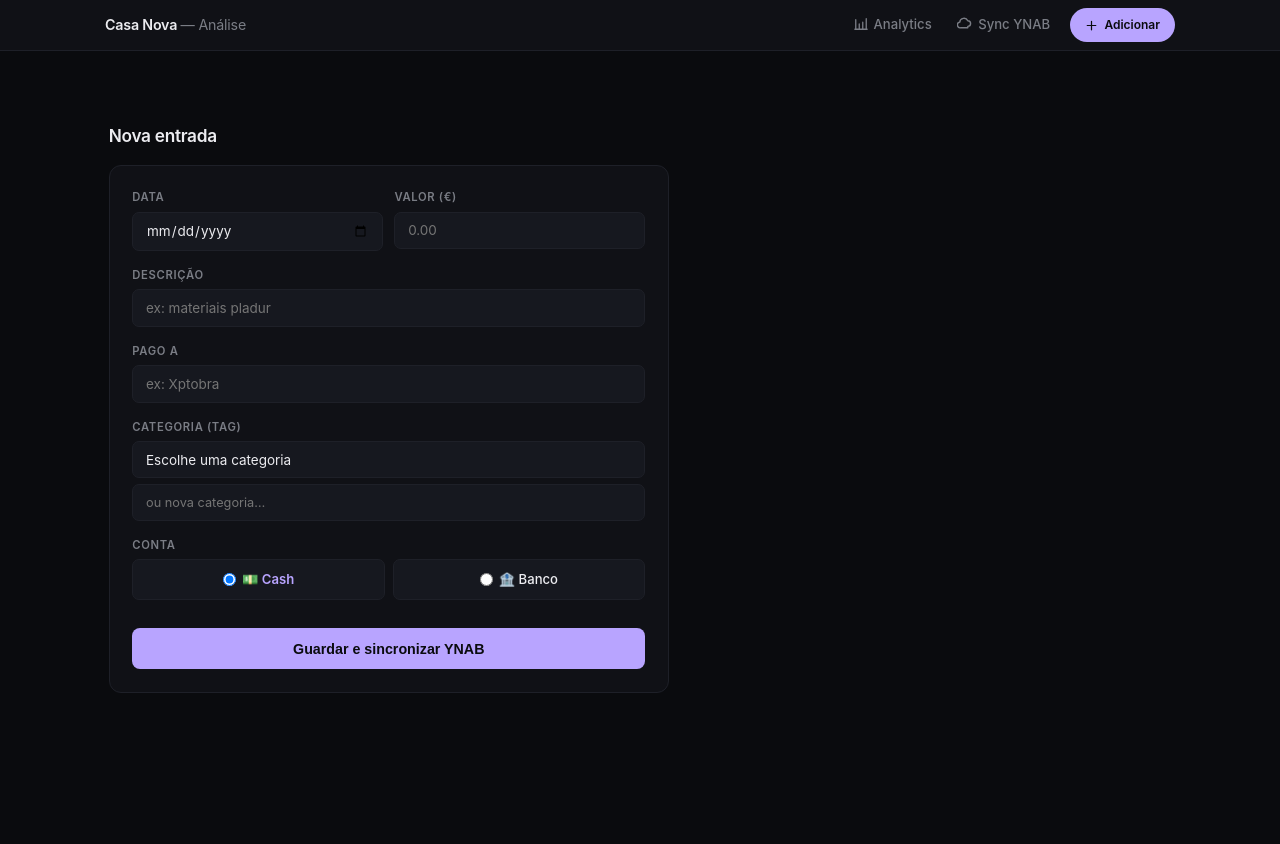
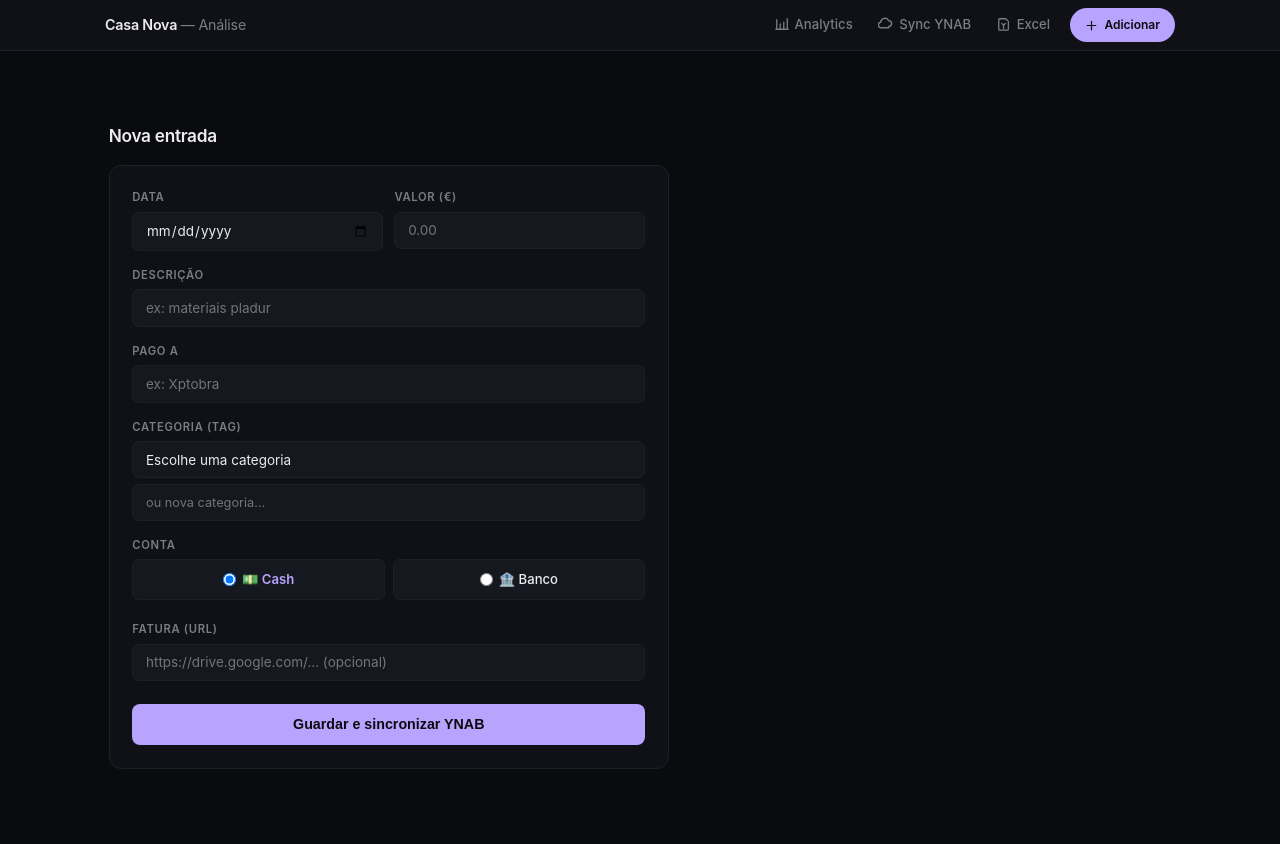
Before and after one commit to luisfilipebarbosa/casa-nova, a Flask app: template templates/add.html in a window 1280 px wide. Before the commit the page ends 693 px from the top, so only its background shows below. Run offline with Flask 3, Linux system fonts and the light colour scheme; the template is opened without the code that fills it, so the values that code supplies are empty; parts of the project's set-up code (start-up, migrations or seed data) failed here and were passed over.

Commit message:
feat: excel quick-open, invoice URLs, fix Método column
- Nav: new "Excel" link that opens the xlsx via `open` (POST /open-excel)
- Add/Sync: optional Fatura URL field written to column J
- Dashboard: 🔗 icon next to amount when an invoice URL exists
- Fix: append_row was skipping column G (Método); mirror Conta into it

Co-Authored-By: Claude Opus 4.7 (1M context) <noreply@anthropic.com>

```diff
--- a/app.py
+++ b/app.py
@@ -124,11 +124,12 @@ def load_gastos():
         raw_h = str(row[7]).strip() if len(row) > 7 and row[7] else ''
         ids = [x.strip() for x in raw_h.split(';') if x.strip()] if raw_h else []
         ynab_ids.update(ids)
+        fatura = str(row[9]).strip() if len(row) > 9 and row[9] else ''
         rows.append({
             'rownum': i, 'date': dt, 'amount': float(v),
             'desc': str(row[2] or ''), 'payee': str(row[3] or ''),
             'tag': str(row[4] or ''), 'conta': str(row[5] or ''),
-            'ynab_ids': ids,
+            'ynab_ids': ids, 'fatura': fatura,
         })
     return rows, ynab_ids
 
@@ -147,7 +148,7 @@ def link_ynab_id(rownum, txn_id):
     cell.value = ';'.join(existing)
     wb.save(NOVA_FILE)
 
-def append_row(dt, amount, desc, payee, tag, conta, ynab_id=None):
+def append_row(dt, amount, desc, payee, tag, conta, ynab_id=None, fatura=None):
     wb = openpyxl.load_workbook(NOVA_FILE)
     ws = wb['💸 Gastos']
     r = ws.max_row + 1
@@ -159,8 +160,11 @@ def append_row(dt, amount, desc, payee, tag, conta, ynab_id=None):
     ws.cell(r, 4, payee)
     ws.cell(r, 5, tag)
     ws.cell(r, 6, conta)
+    ws.cell(r, 7, conta)
     if ynab_id:
         ws.cell(r, 8, ynab_id)
+    if fatura:
+        ws.cell(r, 10, fatura)
     wb.save(NOVA_FILE)
     subprocess.Popen([sys.executable, DASHBOARD_PY])
 
@@ -316,6 +320,7 @@ def add():
             new_tag = request.form.get('newtag', '').strip()
             tag    = new_tag or request.form['tag']
             conta  = request.form.get('conta', 'Cash')
+            fatura = request.form.get('fatura', '').strip() or None
 
             account_id = CASH_OBRA_ID if conta == 'Cash' else MG_ID
             ynab_id = None
@@ -333,13 +338,21 @@ def add():
             except Exception as e:
                 flash(f'Aviso YNAB: {e}', 'warning')
 
-            append_row(dt, amount, desc, payee, tag, conta, ynab_id)
+            append_row(dt, amount, desc, payee, tag, conta, ynab_id, fatura)
             flash(f'✓ Adicionado: €{amount:,.2f} — {desc}', 'success')
             return redirect(url_for('index'))
         except Exception as e:
             flash(f'Erro: {e}', 'error')
 
     return render_template('add.html', tags=get_tags(), today=date.today().strftime('%Y-%m-%d'))
+
+@app.route('/open-excel', methods=['POST'])
+def open_excel():
+    try:
+        subprocess.Popen(['open', NOVA_FILE])
+        return ('', 204)
+    except Exception as e:
+        return (str(e), 500)
 
 @app.route('/sync')
 def sync():
@@ -384,7 +397,8 @@ def sync_confirm():
             new_tag = request.form.get(f'newtag_{tid}', '').strip()
             tag     = new_tag or request.form.get(f'tag_{tid}', '')
             desc    = t.get('memo') or t.get('payee_name', '')
-            append_row(dt, amount, desc, t.get('payee_name', ''), tag, conta, t['id'])
+            fatura  = request.form.get(f'fatura_{tid}', '').strip() or None
+            append_row(dt, amount, desc, t.get('payee_name', ''), tag, conta, t['id'], fatura)
             imported += 1
 
         elif act == 'link':
--- a/templates/add.html
+++ b/templates/add.html
@@ -54,6 +54,11 @@
       </div>
     </div>
 
+    <div class="form-row">
+      <label for="fatura">Fatura (URL)</label>
+      <input type="url" id="fatura" name="fatura" placeholder="https://drive.google.com/… (opcional)">
+    </div>
+
     <button type="submit" class="btn btn-primary">Guardar e sincronizar YNAB</button>
   </form>
 </div>
--- a/templates/analytics.html
+++ b/templates/analytics.html
@@ -139,7 +139,10 @@
             {{ r.conta or '—' }}
           </span>
         </td>
-        <td class="num fw7 eur text-blue">€{{ "{:,.2f}".format(r.amount) }}</td>
+        <td class="num fw7 eur text-blue">
+          {% if r.fatura %}<a href="{{ r.fatura }}" target="_blank" rel="noopener" title="Abrir fatura" style="text-decoration:none; margin-right:0.3rem">🔗</a>{% endif %}
+          €{{ "{:,.2f}".format(r.amount) }}
+        </td>
       </tr>
       {% endfor %}
     </tbody>
--- a/templates/layout.html
+++ b/templates/layout.html
@@ -282,6 +282,13 @@ body.demo .kpi-sub:hover {
       </svg>
       <span>Sync YNAB</span>
     </a>
+    <a class="nav-link" href="#" onclick="fetch('/open-excel',{method:'POST'});return false;">
+      <svg width="14" height="14" viewBox="0 0 16 16" fill="none" stroke="currentColor" stroke-width="1.5" stroke-linecap="round" stroke-linejoin="round">
+        <path d="M3 2h7l3 3v9a1 1 0 01-1 1H3a1 1 0 01-1-1V3a1 1 0 011-1z"/>
+        <path d="M5.5 7.5l2 2 2-2M7.5 9.5V13"/>
+      </svg>
+      <span>Excel</span>
+    </a>
     <a class="nav-link cta" href="/add">
       <svg width="13" height="13" viewBox="0 0 16 16" fill="currentColor">
         <path d="M8 2a.75.75 0 01.75.75v4.5h4.5a.75.75 0 010 1.5h-4.5v4.5a.75.75 0 01-1.5 0v-4.5h-4.5a.75.75 0 010-1.5h4.5v-4.5A.75.75 0 018 2z"/>
--- a/templates/sync.html
+++ b/templates/sync.html
@@ -69,6 +69,8 @@
         </select>
         <input type="text" name="newtag_{{ t.id }}" placeholder="ou nova categoria…">
       </div>
+      <input type="url" name="fatura_{{ t.id }}" placeholder="🔗 URL da fatura (Google Drive, opcional)"
+             style="margin-top:0.4rem; font-size:0.8rem">
     </div>
 
     <div class="sub sub-link" style="display:none">
```
